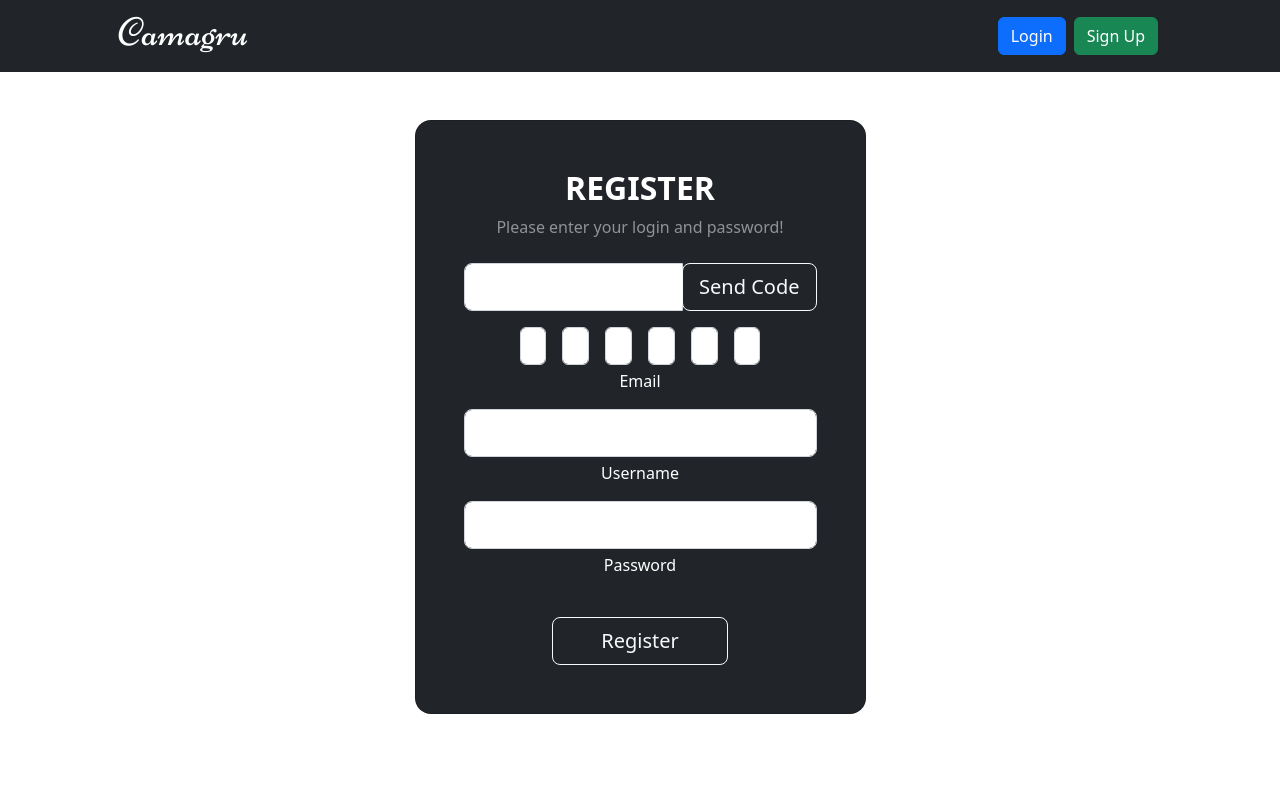
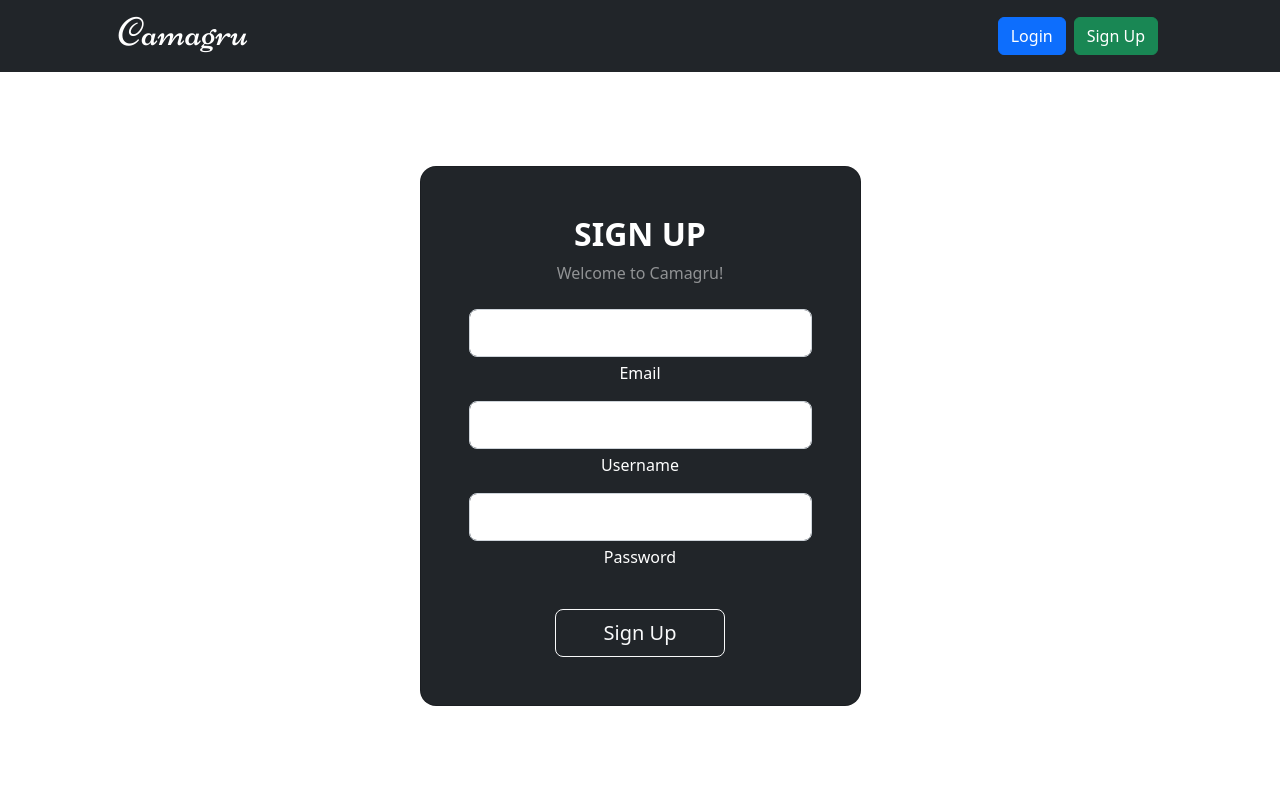
Before and after one commit to Scienitive/42-camagru, a PHP site: page /server/index.php in a window 1280 px wide. Run offline with PHP 8.4, Linux system fonts and the light colour scheme.

Commit message:
login-register css improved

```diff
--- a/src/public/css/style.css
+++ b/src/public/css/style.css
@@ -7,8 +7,3 @@
   -moz-user-select: none;
   -ms-user-select: none;
 }
-
-input[type=number]::-webkit-inner-spin-button,
-input[type=number]::-webkit-outer-spin-button {
-  opacity: 1;
-}
--- /dev/null
+++ b/src/server/controllers/signup.controller.php
@@ -0,0 +1,3 @@
+<?php
+    print_r($_POST);
+?>
--- a/src/server/index.php
+++ b/src/server/index.php
@@ -15,7 +15,9 @@
         <link href="https://fonts.googleapis.com/css2?family=Niconne&display=swap" rel="stylesheet">
     </head>
     <body>
-        <?php include('./views/headers/header.php'); ?>
-        <?php include('./views/mains/main.php'); ?>
+        <div class="vh-100 d-flex flex-column">
+            <?php include('./views/headers/header.php'); ?>
+            <?php include('./views/mains/main.php'); ?>
+        </div>
     </body>
 </html>
--- a/src/server/register.php
+++ /dev/null
@@ -1,3 +0,0 @@
-<?php
-
-print_r($_POST);
--- a/src/server/views/mains/main.php
+++ b/src/server/views/mains/main.php
@@ -1,3 +1 @@
-<section id="main">
-    <?php include('./views/mains/registerMain.php'); ?>
-</section>
+<?php include('./views/mains/signup.view.php'); ?>
--- a/src/server/views/mains/registerMain.php
+++ /dev/null
@@ -1,41 +0,0 @@
-<div class="container py-5">
-    <div class="row d-flex justify-content-center align-items-center">
-        <div class="col-10 col-md-8 col-lg-6 col-xl-5">
-            <div class="card bg-dark text-white" style="border-radius: 1rem;">
-                <div class="card-body p-5 text-center">
-                    <h2 class="fw-bold mb-2 text-uppercase">Register</h2>
-                    <p class="text-white-50 mb-4">Please enter your login and password!</p>
-
-                    <div class="form-outline form-white mb-3 input-group">
-                        <input type="email" id="typeEmailX" class="form-control form-control-lg" />
-                        <div class="input-group-append">
-                            <button class="btn btn-outline-light btn-lg" type="button">Send Code</button>
-                        </div>
-                    </div>
-                    <div class="form-outline form-white mb-1 d-flex flex-row justify-content-center mx-5">
-                        <input type="text" maxlength="1" id="typeCodeXFirst" class="form-control rounded mx-2 text-center" />
-                        <input type="text" maxlength="1" id="typeCodeXSecond" class="form-control rounded mx-2 text-center" />
-                        <input type="text" maxlength="1" id="typeCodeXThird" class="form-control rounded mx-2 text-center" />
-                        <input type="text" maxlength="1" id="typeCodeXFourth" class="form-control rounded mx-2 text-center" />
-                        <input type="text" maxlength="1" id="typeCodeXFifth" class="form-control rounded mx-2 text-center" />
-                        <input type="text" maxlength="1" id="typeCodeXSixth" class="form-control rounded mx-2 text-center" />
-                    </div>
-                    <label class="form-label mb-3" for="typeEmailX">Email</label>
-
-                    <div class="form-outline form-white mb-1">
-                        <input type="name" id="typeUsernameX" class="form-control form-control-lg" />
-                    </div>
-                    <label class="form-label mb-3" for="typeUsernameX">Username</label>
-
-                    <div class="form-outline form-white mb-1">
-                        <input type="password" id="typePasswordX" class="form-control form-control-lg" />
-                    </div>
-                    <label class="form-label mb-3" for="typePasswordX">Password</label>
-                    <div class="mb-4"></div>
-
-                    <button class="btn btn-outline-light btn-lg px-5" type="submit">Register</button>
-                </div>
-            </div>
-        </div>
-    </div>
-</div>
--- /dev/null
+++ b/src/server/views/mains/signup.view.php
@@ -0,0 +1,32 @@
+<div class="d-flex flex-grow-1 align-items-center container">
+    <div class="container">
+        <div class="row justify-content-center">
+            <div class="col-10 col-md-8 col-lg-6 col-xl-5">
+                <div class="card bg-dark text-white" style="border-radius: 1rem;">
+                    <form class="card-body p-5 text-center" action="server/controllers/signup.controller.php" method="post">
+                        <h2 class="fw-bold mb-2 text-uppercase">Sign Up</h2>
+                        <p class="text-white-50 mb-4">Welcome to Camagru!</p>
+
+                        <div class="form-outline form-white mb-1">
+                            <input type="email" id="email" name="email" class="form-control form-control-lg text-center" />
+                        </div>
+                        <label class="form-label mb-3" for="email">Email</label>
+
+                        <div class="form-outline form-white mb-1">
+                            <input type="name" id="uname" name="uname" class="form-control form-control-lg text-center" />
+                        </div>
+                        <label class="form-label mb-3" for="uname">Username</label>
+
+                        <div class="form-outline form-white mb-1">
+                            <input type="password" id="password" name="password" class="form-control form-control-lg text-center" />
+                        </div>
+                        <label class="form-label mb-3" for="password">Password</label>
+                        <div class="mb-4"></div>
+
+                        <button class="btn btn-outline-light btn-lg px-5" type="submit">Sign Up</button>
+                    </form>
+                </div>
+            </div>
+        </div>
+    </div>
+</div>
```
Also changed, not shown: src/server/views/mains/login.view.php (added, +27 -0 lines), src/server/views/mains/loginMain.php (deleted, +0 -25 lines), src/server/views/headers/user.header.view.php (added), src/server/views/headers/userHeader.php (deleted), src/server/views/headers/visitor.header.view.php (added), src/server/views/headers/visitorHeader.php (deleted).
